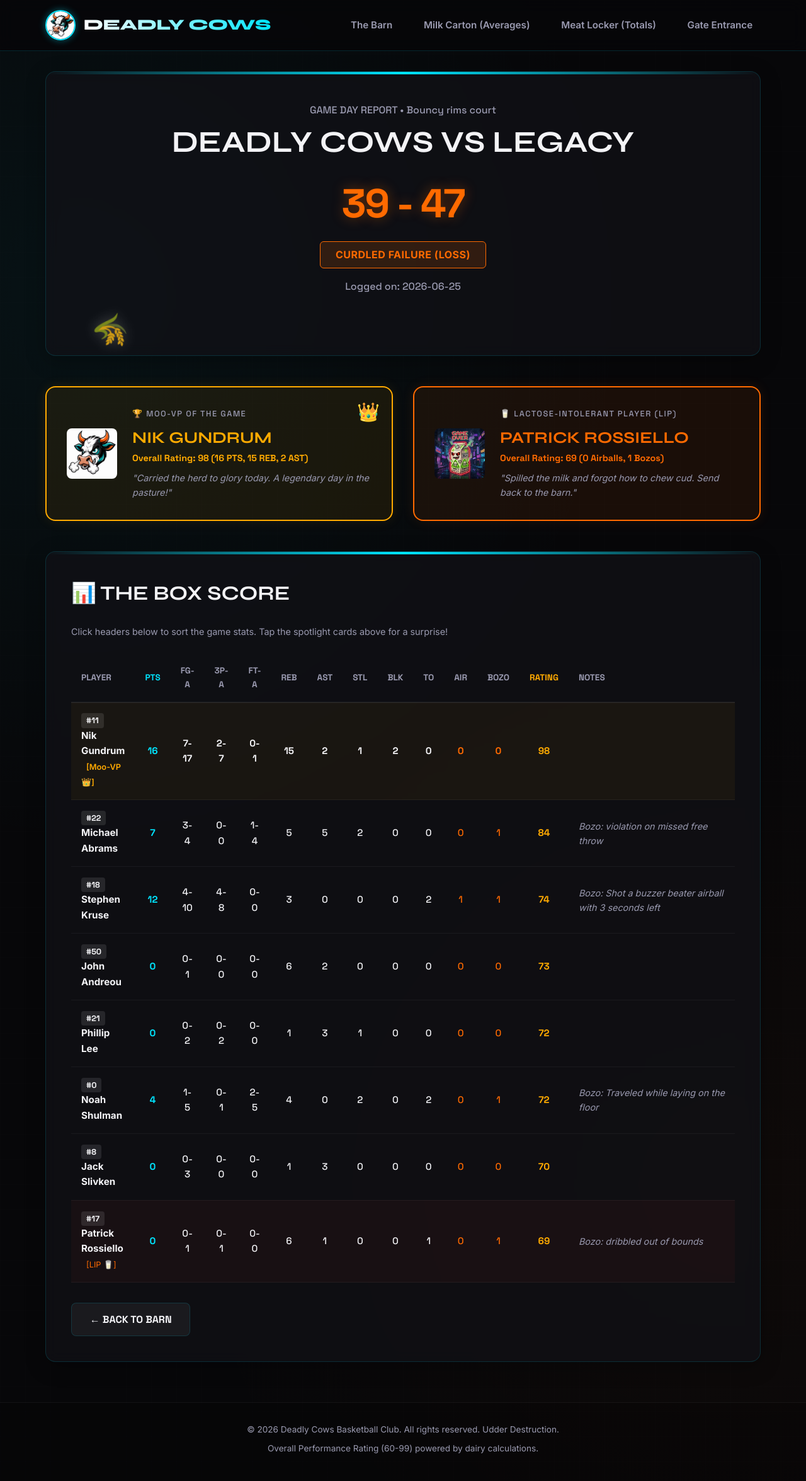
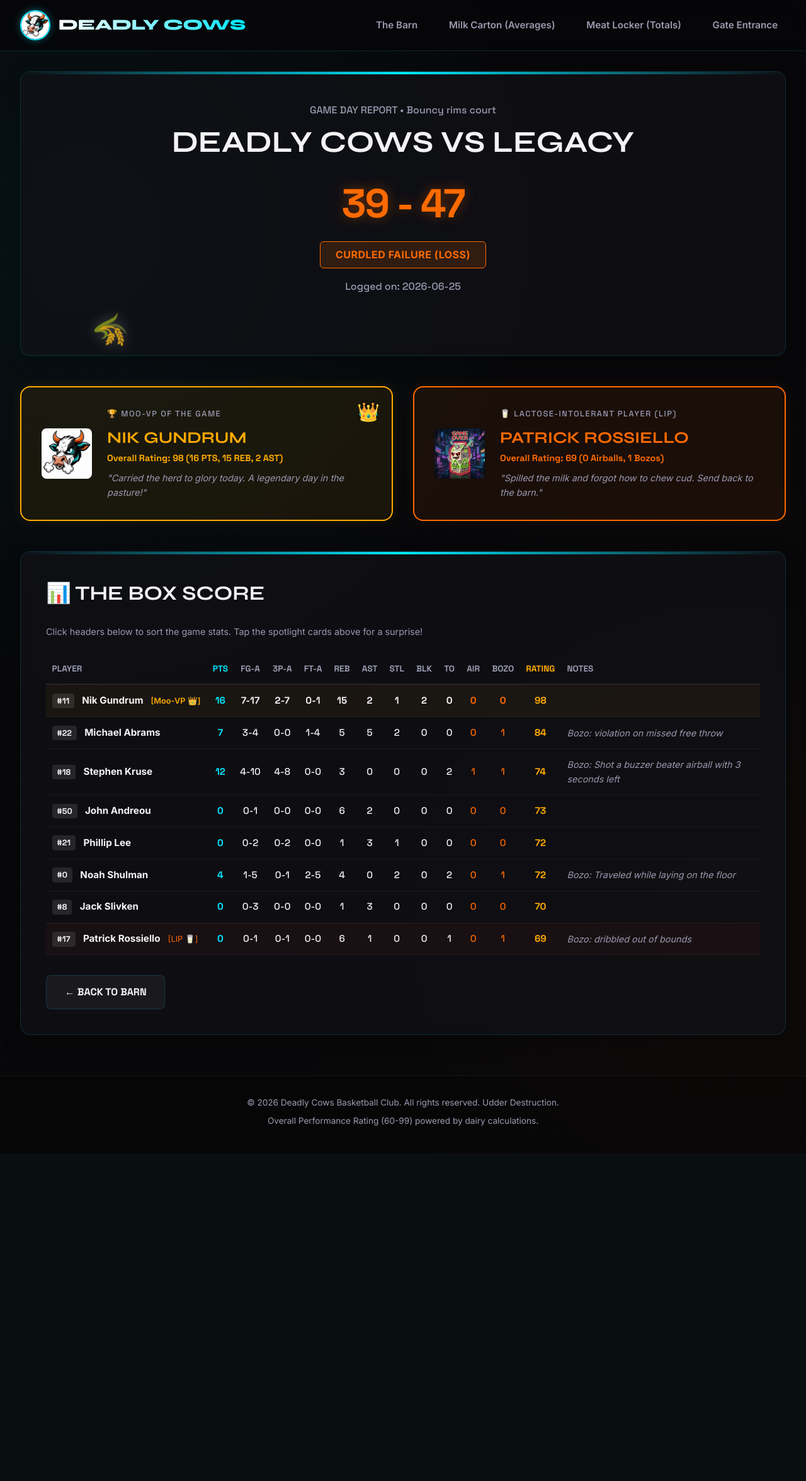
Before and after one commit to stkruse18/deadlycows, a Flask app: page /game/1 in a window 1280 px wide. Shown: the whole page at 63% size. After the commit the page ends 1787 px from the top, so only its background shows below. Run offline with Flask 3, Linux system fonts and the light colour scheme; data comes from the database, SQL or seed files in the repository.

Commit message:
Widen desktop main container to 1400px, reduce stats table padding, and expand notes column width

```diff
--- a/static/css/style.css
+++ b/static/css/style.css
@@ -84,7 +84,7 @@ header {
 }
 
 .nav-container {
-    max-width: 1200px;
+    max-width: 1400px;
     margin: 0 auto;
     display: flex;
     justify-content: space-between;
@@ -148,7 +148,7 @@ header {
 
 /* Layout Main Container */
 main {
-    max-width: 1200px;
+    max-width: 1400px;
     margin: 2rem auto 4rem;
     padding: 0 2rem;
 }
@@ -475,12 +475,13 @@ table.stats-table {
 }
 
 table.stats-table th {
-    padding: 1rem;
+    padding: 0.8rem 0.6rem;
     font-family: var(--font-mono);
     font-size: 0.85rem;
     text-transform: uppercase;
     color: var(--text-secondary);
     border-bottom: 2px solid rgba(255, 255, 255, 0.08);
+    white-space: nowrap;
 }
 
 table.stats-table th.sortable:hover {
@@ -489,9 +490,14 @@ table.stats-table th.sortable:hover {
 }
 
 table.stats-table td {
-    padding: 1rem;
+    padding: 0.8rem 0.6rem;
     border-bottom: 1px solid rgba(255, 255, 255, 0.05);
     font-size: 0.95rem;
+    white-space: nowrap;
+}
+
+table.stats-table td.notes-cell {
+    white-space: normal;
 }
 
 table.stats-table tr:hover td {
--- a/templates/game.html
+++ b/templates/game.html
@@ -108,7 +108,7 @@
                         <th class="sortable text-bad" style="text-align: center;">AIR</th>
                         <th class="sortable text-bad" style="text-align: center;">BOZO</th>
                         <th class="sortable" style="text-align: center; color: var(--neon-gold);">Rating</th>
-                        <th style="text-align: left; width: 30%;">Notes</th>
+                        <th style="text-align: left; width: 35%;">Notes</th>
                     </tr>
                 </thead>
                 <tbody>
```
